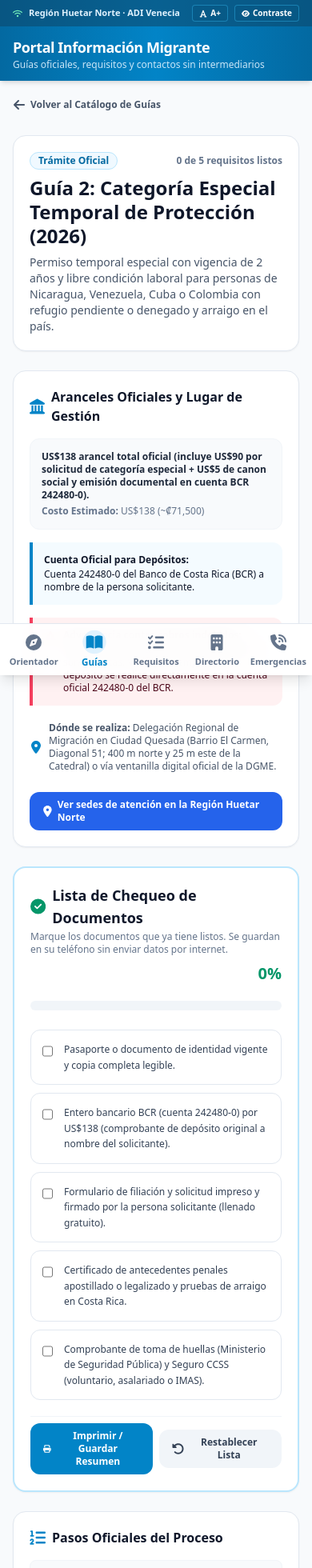
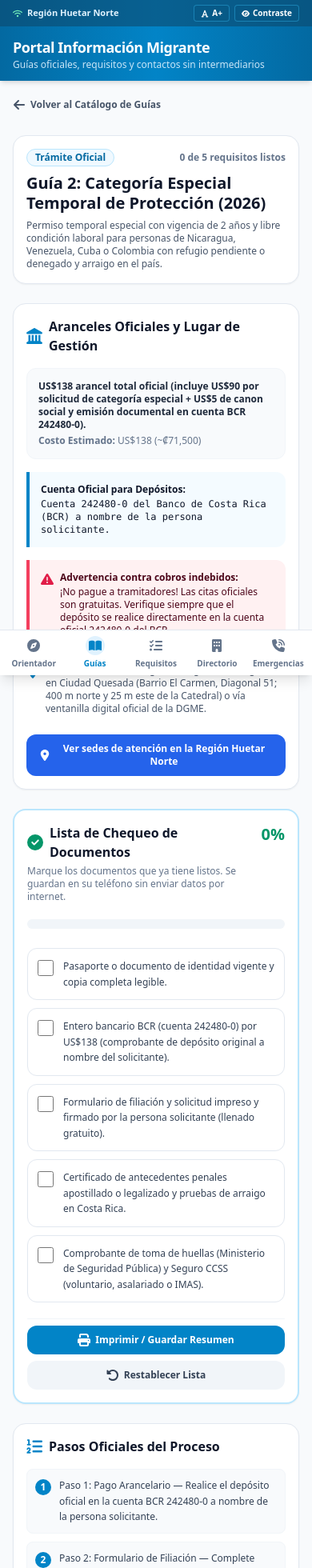
Before and after one commit to DaniSaborio/migracion_info_web, a Next.js app: page /guias/categoria_especial_2026/ in a window 390 px wide. Shown: the top 1960 px of the page at 80% size. Built offline with nearby package versions, Linux system fonts and the light colour scheme.

Commit message:
fix(responsive): corregir descuadre mobile en guias, bottom-nav y header, y actualizar sw a v2.5.0

```diff
--- a/public/sw.js
+++ b/public/sw.js
@@ -1,5 +1,5 @@
 // Service Worker Network-First para contenido y datos, Cache-First para estáticos
-const CACHE_NAME = 'portal-migrante-next-v2.4.0';
+const CACHE_NAME = 'portal-migrante-next-v2.5.0';
 
 const PRECACHE_ASSETS = [
   '/',
--- a/src/components/BottomNav.jsx
+++ b/src/components/BottomNav.jsx
@@ -16,8 +16,8 @@ export default function BottomNav() {
   ];
 
   return (
-    <nav className="fixed bottom-0 left-0 right-0 z-50 bg-white/95 dark:bg-slate-900/95 backdrop-blur-md border-t border-slate-200 dark:border-slate-800 shadow-lg sm:max-w-lg sm:mx-auto sm:rounded-t-2xl sm:bottom-0">
-      <div className="flex justify-around items-center h-16 px-1">
+    <nav className="fixed bottom-0 left-0 right-0 z-50 bg-white dark:bg-slate-900 border-t border-slate-200 dark:border-slate-800 shadow-lg sm:max-w-lg sm:mx-auto sm:rounded-t-2xl sm:bottom-0">
+      <div className="flex justify-around items-center h-14 sm:h-16 px-1">
         {navItems.map((item) => {
           const Icon = item.icon;
           const isActive = item.match(pathname);
@@ -25,16 +25,16 @@ export default function BottomNav() {
             <Link
               key={item.href}
               href={item.href}
-              className={`flex flex-col items-center justify-center flex-1 h-full py-1 text-xs font-semibold transition-all duration-150 ${
+              className={`flex flex-col items-center justify-center flex-1 min-w-0 h-full py-1 text-xs font-semibold transition-colors duration-150 ${
                 isActive
-                  ? 'text-brand-600 dark:text-sky-400 scale-105'
+                  ? 'text-brand-600 dark:text-sky-400 font-bold'
                   : 'text-slate-500 dark:text-slate-400 hover:text-slate-700'
               }`}
             >
               <div className={`p-1 rounded-full transition-colors ${isActive ? 'bg-sky-100 dark:bg-sky-950/60' : ''}`}>
-                <Icon className={`w-5 h-5 ${isActive ? 'stroke-[2.4]' : 'stroke-[1.8]'}`} />
+                <Icon className={`w-4 h-4 sm:w-5 sm:h-5 ${isActive ? 'stroke-[2.4]' : 'stroke-[1.8]'}`} />
               </div>
-              <span className="text-[11px] mt-0.5">{item.label}</span>
+              <span className="text-[10px] sm:text-[11px] mt-0.5 truncate max-w-full px-0.5">{item.label}</span>
             </Link>
           );
         })}
--- a/src/components/GuiaDetailClient.jsx
+++ b/src/components/GuiaDetailClient.jsx
@@ -51,38 +51,38 @@ export default function GuiaDetailClient({ guia }) {
           href="/guias/"
           className="inline-flex items-center gap-1.5 text-xs sm:text-sm font-semibold text-slate-600 dark:text-slate-400 hover:text-brand-600 transition-colors"
         >
-          <FaArrowLeft className="w-4 h-4" />
+          <FaArrowLeft className="w-4 h-4 shrink-0" />
           <span>Volver al Catálogo de Guías</span>
         </Link>
       </div>
 
       {/* Encabezado de la Guía */}
-      <section className="bg-white dark:bg-slate-900 rounded-2xl p-5 sm:p-6 border border-slate-200 dark:border-slate-800 shadow-sm space-y-2">
+      <section className="bg-white dark:bg-slate-900 rounded-2xl p-4 sm:p-6 border border-slate-200 dark:border-slate-800 shadow-sm space-y-2">
         <div className="flex flex-wrap items-center justify-between gap-2">
           <span className="text-xs font-bold text-brand-700 bg-brand-50 px-2.5 py-0.5 rounded-full border border-brand-200">
             Trámite Oficial
           </span>
-          <span className="text-xs font-semibold text-slate-500">
+          <span className="text-xs font-semibold text-slate-500 dark:text-slate-400">
             {totalCompletados} de {totalReqs} requisitos listos
           </span>
         </div>
-        <h2 className="text-2xl font-bold text-slate-900 dark:text-white leading-tight">
+        <h2 className="text-xl sm:text-2xl font-bold text-slate-900 dark:text-white leading-tight break-words">
           {guia.titulo}
         </h2>
-        <p className="text-sm text-slate-600 dark:text-slate-300">
+        <p className="text-xs sm:text-sm text-slate-600 dark:text-slate-300">
           {guia.descripcion}
         </p>
       </section>
 
       {/* Aranceles y cuenta bancaria */}
-      <section className="bg-white dark:bg-slate-900 rounded-2xl p-5 border border-slate-200 dark:border-slate-800 shadow-sm space-y-4">
+      <section className="bg-white dark:bg-slate-900 rounded-2xl p-4 sm:p-5 border border-slate-200 dark:border-slate-800 shadow-sm space-y-4">
         <h3 className="font-bold text-base text-slate-900 dark:text-white flex items-center gap-2">
-          <FaLandmark className="w-5 h-5 text-brand-600" />
+          <FaLandmark className="w-5 h-5 text-brand-600 shrink-0" />
           <span>Aranceles Oficiales y Lugar de Gestión</span>
         </h3>
 
         <div className="p-3.5 bg-slate-50 dark:bg-slate-800/50 rounded-xl border border-slate-100 dark:border-slate-800 text-xs sm:text-sm space-y-1">
-          <p className="font-semibold text-slate-800 dark:text-slate-200">{guia.aranceles.detalle}</p>
+          <p className="font-semibold text-slate-800 dark:text-slate-200 break-words">{guia.aranceles.detalle}</p>
           <p className="text-slate-500 dark:text-slate-400">
             <strong>Costo Estimado:</strong> {guia.aranceles.usd > 0 ? `US$${guia.aranceles.usd} (~₡${guia.aranceles.crc.toLocaleString()})` : 'Completamente Gratuito'}
           </p>
@@ -91,7 +91,7 @@ export default function GuiaDetailClient({ guia }) {
         {/* Cuenta BCR */}
         <div className="bg-sky-50/70 dark:bg-sky-950/30 border-l-4 border-brand-600 p-3.5 rounded-r-xl text-xs sm:text-sm text-brand-950 dark:text-sky-200">
           <p className="font-bold">Cuenta Oficial para Depósitos:</p>
-          <p className="mt-0.5">{guia.cuenta_bancaria}</p>
+          <p className="mt-0.5 break-words font-mono text-xs sm:text-sm">{guia.cuenta_bancaria}</p>
         </div>
 
         {/* Advertencia de fraude */}
@@ -100,41 +100,41 @@ export default function GuiaDetailClient({ guia }) {
             <FaTriangleExclamation className="w-4 h-4 text-rose-600 shrink-0 mt-0.5" />
             <div>
               <p className="font-bold">Advertencia contra cobros indebidos:</p>
-              <p className="mt-0.5">{guia.advertencia_fraude}</p>
+              <p className="mt-0.5 break-words">{guia.advertencia_fraude}</p>
             </div>
           </div>
         </div>
 
-        <div className="flex items-center gap-2 text-xs sm:text-sm text-slate-600 dark:text-slate-300 pt-1">
-          <FaLocationDot className="w-4 h-4 text-brand-600 shrink-0" />
-          <span><strong>Dónde se realiza:</strong> {guia.lugar}</span>
+        <div className="flex items-start gap-2 text-xs sm:text-sm text-slate-600 dark:text-slate-300 pt-1">
+          <FaLocationDot className="w-4 h-4 text-brand-600 shrink-0 mt-0.5" />
+          <span className="break-words"><strong>Dónde se realiza:</strong> {guia.lugar}</span>
         </div>
 
         <div className="pt-2 no-print">
           <Link
             href="/directorio/"
-            className="inline-flex items-center justify-center gap-1.5 px-4 py-2 rounded-xl bg-blue-600 hover:bg-blue-700 text-white text-xs font-bold shadow-xs transition-colors"
+            className="w-full sm:w-auto inline-flex items-center justify-center gap-1.5 px-4 py-2.5 rounded-xl bg-blue-600 hover:bg-blue-700 text-white text-xs sm:text-sm font-bold shadow-xs transition-colors text-center"
           >
-            <FaLocationDot className="w-3.5 h-3.5" />
+            <FaLocationDot className="w-3.5 h-3.5 shrink-0" />
             <span>Ver sedes de atención en la Región Huetar Norte</span>
           </Link>
         </div>
       </section>
 
       {/* MÓDULO CHECKLIST INTERACTIVO (Local-First) */}
-      <section className="bg-white dark:bg-slate-900 rounded-2xl p-5 sm:p-6 border-2 border-brand-200 dark:border-brand-900 shadow-sm space-y-5">
-        <div className="flex flex-col sm:flex-row sm:items-center sm:justify-between gap-2">
+      <section className="bg-white dark:bg-slate-900 rounded-2xl p-4 sm:p-6 border-2 border-brand-200 dark:border-brand-900 shadow-sm space-y-5">
+        <div className="flex items-start justify-between gap-3">
           <div>
-            <h3 className="text-lg font-bold text-slate-900 dark:text-white flex items-center gap-2">
-              <FaCircleCheck className="w-5 h-5 text-emerald-600" />
+            <h3 className="text-base sm:text-lg font-bold text-slate-900 dark:text-white flex items-center gap-2">
+              <FaCircleCheck className="w-5 h-5 text-emerald-600 shrink-0" />
               <span>Lista de Chequeo de Documentos</span>
             </h3>
-            <p className="text-xs text-slate-500 dark:text-slate-400 mt-0.5">
+            <p className="text-xs text-slate-500 dark:text-slate-400 mt-1">
               Marque los documentos que ya tiene listos. Se guardan en su teléfono sin enviar datos por internet.
             </p>
           </div>
-          <div className="text-right">
-            <span className="text-xl font-extrabold text-emerald-600 dark:text-emerald-400">
+          <div className="shrink-0 text-right">
+            <span className="text-xl sm:text-2xl font-extrabold text-emerald-600 dark:text-emerald-400">
               {porcentaje}%
             </span>
           </div>
@@ -156,7 +156,7 @@ export default function GuiaDetailClient({ guia }) {
               <label
                 key={req.id}
                 onClick={() => handleToggle(req.id)}
-                className={`flex items-start gap-3.5 p-3.5 rounded-xl border transition-all cursor-pointer select-none ${
+                className={`flex items-start gap-3 p-3 sm:p-3.5 rounded-xl border transition-all cursor-pointer select-none ${
                   isChecked
                     ? 'bg-emerald-50/80 dark:bg-emerald-950/30 border-emerald-300 dark:border-emerald-800 text-slate-900 dark:text-white shadow-xs'
                     : 'bg-white dark:bg-slate-900 border-slate-200 dark:border-slate-800 hover:border-slate-300 text-slate-700 dark:text-slate-300'
@@ -166,9 +166,9 @@ export default function GuiaDetailClient({ guia }) {
                   type="checkbox"
                   checked={isChecked}
                   readOnly
-                  className="w-5 h-5 mt-0.5 rounded text-emerald-600 border-slate-300 focus:ring-emerald-500 cursor-pointer"
+                  className="w-5 h-5 mt-0.5 rounded text-emerald-600 border-slate-300 focus:ring-emerald-500 cursor-pointer shrink-0"
                 />
-                <span className={`text-xs sm:text-sm leading-relaxed ${isChecked ? 'font-medium' : ''}`}>
+                <span className={`text-xs sm:text-sm leading-relaxed break-words ${isChecked ? 'font-medium' : ''}`}>
                   {req.texto}
                 </span>
               </label>
@@ -177,37 +177,37 @@ export default function GuiaDetailClient({ guia }) {
         </div>
 
         {/* Botones de acción del checklist */}
-        <div className="flex flex-wrap items-center gap-2 pt-2 border-t border-slate-100 dark:border-slate-800 no-print">
+        <div className="flex flex-col sm:flex-row items-stretch sm:items-center gap-2 pt-2 border-t border-slate-100 dark:border-slate-800 no-print">
           <button
             onClick={handlePrint}
-            className="flex-1 sm:flex-none inline-flex items-center justify-center gap-1.5 px-4 py-2 rounded-xl bg-brand-600 hover:bg-brand-700 text-white text-xs font-semibold shadow-xs transition-colors"
+            className="w-full sm:w-auto inline-flex items-center justify-center gap-1.5 px-4 py-2.5 rounded-xl bg-brand-600 hover:bg-brand-700 text-white text-xs sm:text-sm font-semibold shadow-xs transition-colors text-center"
           >
-            <FaPrint className="w-4 h-4" />
+            <FaPrint className="w-4 h-4 shrink-0" />
             <span>Imprimir / Guardar Resumen</span>
           </button>
           <button
             onClick={handleReset}
-            className="flex-1 sm:flex-none inline-flex items-center justify-center gap-1.5 px-4 py-2 rounded-xl bg-slate-100 dark:bg-slate-800 hover:bg-slate-200 text-slate-700 dark:text-slate-300 text-xs font-semibold transition-colors"
+            className="w-full sm:w-auto inline-flex items-center justify-center gap-1.5 px-4 py-2.5 rounded-xl bg-slate-100 dark:bg-slate-800 hover:bg-slate-200 text-slate-700 dark:text-slate-300 text-xs sm:text-sm font-semibold transition-colors text-center"
           >
-            <FaRotateLeft className="w-4 h-4" />
+            <FaRotateLeft className="w-4 h-4 shrink-0" />
             <span>Restablecer Lista</span>
           </button>
         </div>
       </section>
 
       {/* Pasos a seguir */}
-      <section className="bg-white dark:bg-slate-900 rounded-2xl p-5 sm:p-6 border border-slate-200 dark:border-slate-800 shadow-sm space-y-4">
+      <section className="bg-white dark:bg-slate-900 rounded-2xl p-4 sm:p-6 border border-slate-200 dark:border-slate-800 shadow-sm space-y-4">
         <h3 className="font-bold text-base text-slate-900 dark:text-white flex items-center gap-2">
-          <FaListOl className="w-5 h-5 text-brand-600" />
+          <FaListOl className="w-5 h-5 text-brand-600 shrink-0" />
           <span>Pasos Oficiales del Proceso</span>
         </h3>
-        <ol className="space-y-3 text-xs sm:text-sm text-slate-700 dark:text-slate-300">
+        <ol className="space-y-2.5 sm:space-y-3 text-xs sm:text-sm text-slate-700 dark:text-slate-300">
           {guia.pasos.map((paso, index) => (
-            <li key={index} className="flex items-start gap-3 p-2.5 rounded-lg bg-slate-50 dark:bg-slate-800/40 border border-slate-100 dark:border-slate-800">
+            <li key={index} className="flex items-start gap-2.5 sm:gap-3 p-2.5 sm:p-3 rounded-lg bg-slate-50 dark:bg-slate-800/40 border border-slate-100 dark:border-slate-800">
               <span className="flex items-center justify-center w-5 h-5 rounded-full bg-brand-600 text-white text-xs font-bold shrink-0 mt-0.5">
                 {index + 1}
               </span>
-              <span className="leading-relaxed">{paso}</span>
+              <span className="leading-relaxed break-words">{paso}</span>
             </li>
           ))}
         </ol>
--- a/src/components/Header.jsx
+++ b/src/components/Header.jsx
@@ -57,15 +57,15 @@ export default function Header() {
     <header className="sticky top-0 z-40 bg-gradient-to-r from-brand-700 via-brand-600 to-sky-700 text-white shadow-md">
       {/* Barra superior compacta de conectividad y accesibilidad */}
       <div className={`px-4 py-1.5 text-[11px] font-semibold ${isOnline ? 'bg-sky-900/60 text-sky-100' : 'bg-amber-600 text-white'}`}>
-        <div className="max-w-4xl mx-auto flex flex-wrap items-center justify-between gap-2">
-          <div className="flex items-center gap-2">
-            {isOnline ? <FaWifi className="w-3 h-3 text-emerald-300" /> : <MdWifiOff className="w-3.5 h-3.5" />}
-            <span>{isOnline ? 'Región Huetar Norte · ADI Venecia' : 'Modo sin conexión activo'}</span>
+        <div className="max-w-4xl mx-auto flex items-center justify-between gap-2 min-w-0">
+          <div className="flex items-center gap-1.5 min-w-0 truncate">
+            {isOnline ? <FaWifi className="w-3 h-3 text-emerald-300 shrink-0" /> : <MdWifiOff className="w-3.5 h-3.5 shrink-0" />}
+            <span className="truncate">Región Huetar Norte <span className="hidden sm:inline">· ADI Venecia</span></span>
           </div>
 
-          <div className="flex items-center gap-2">
+          <div className="flex items-center gap-1.5 shrink-0">
             <span className="hidden sm:inline-flex items-center gap-1 text-sky-200 mr-1">
-              <FaShieldHalved className="w-3 h-3 text-emerald-300" />
+              <FaShieldHalved className="w-3 h-3 text-emerald-300 shrink-0" />
               <span>100% Gratuito y Confidencial</span>
             </span>
             <button
@@ -78,7 +78,7 @@ export default function Header() {
               title="Ajustar tamaño de letra"
               aria-label="Ajustar tamaño de letra"
             >
-              <FaFont className="w-2.5 h-2.5" />
+              <FaFont className="w-2.5 h-2.5 shrink-0" />
               <span>{fontLarge ? 'A-' : 'A+'}</span>
             </button>
             <button
@@ -91,7 +91,7 @@ export default function Header() {
               title="Alternar alto contraste"
               aria-label="Alternar alto contraste"
             >
-              <FaEye className="w-2.5 h-2.5" />
+              <FaEye className="w-2.5 h-2.5 shrink-0" />
               <span>Contraste</span>
             </button>
           </div>
```
Also changed, not shown: src/app/guias/page.jsx (+20 -20 lines).
